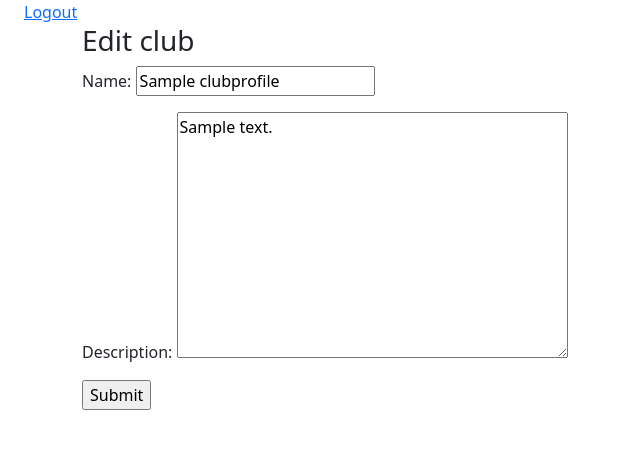
After one commit to joisemp/club_management_softwore, a Django app: page /clubs/1/edit in a window 1280 px wide. The commit adds this page. Shown: the top 449 px of the page, without its empty margins (0-640 px from the left). Run offline with Django 3.2, Linux system fonts and the light colour scheme; tables that the repository leaves empty hold one stand-in row (values such as "Sample post").

Commit message:
Created club edit view

```diff
--- a/clubs/forms.py
+++ b/clubs/forms.py
@@ -1,10 +1,20 @@
 from django import forms
 from . models import ClubProfile
 
-class ClubDetailForm(forms.ModelForm):
+
+class ClubCreateForm(forms.ModelForm):
     class Meta:
         model = ClubProfile
         fields = [
             'name',
             'description',
         ]
+
+
+class ClubEditForm(forms.ModelForm):
+    class Meta:
+        model = ClubProfile
+        fields = [
+            'name',
+            'description',
+        ]
--- a/clubs/templates/clubs/clubs.html
+++ b/clubs/templates/clubs/clubs.html
@@ -15,7 +15,7 @@
             <h3>{{ club.name }}</h3>
             <p>{{ club.description }}</p>
             <div class="d-flex">
-                <a href="#" class="m-2">
+                <a href="{% url 'clubs:club-edit' club.pk %}" class="m-2">
                     <button class="btn btn-primary">Edit</button>
                 </a>
                 <a href="#" class="m-2">
--- /dev/null
+++ b/clubs/templates/clubs/edit_club.html
@@ -0,0 +1,20 @@
+{% extends 'base.html' %}
+
+{% block content %}
+
+<div class="container">
+    <h3>Edit club</h3>
+
+    <form method="POST" enctype="multipart/form-data">
+
+        <!-- Security token -->
+        {% csrf_token %}
+
+        <!-- Using the formset -->
+        {{ form.as_p }}
+
+        <input type="submit" value="Submit">
+    </form>
+</div>
+
+{% endblock content %}
--- a/clubs/urls.py
+++ b/clubs/urls.py
@@ -8,4 +8,5 @@ urlpatterns = [
     path("", views.clubs_list, name="club-list"),
     path("create", views.club_create_view, name="club-create"),
     path("<id>", views.club_detail_view, name="club-detail"),
+    path("<id>/edit", views.club_edit_view, name="club-edit"),
 ]
--- a/clubs/views.py
+++ b/clubs/views.py
@@ -3,7 +3,7 @@ from django.urls import reverse
 from .models import ClubProfile
 from django.template import loader
 from django.http import HttpResponse, HttpResponseRedirect
-from .forms import ClubDetailForm
+from .forms import ClubCreateForm, ClubEditForm
 
 
 def clubs_list(request):
@@ -16,7 +16,7 @@ def clubs_list(request):
 def club_create_view(request):
     template = loader.get_template('clubs/create_club.html')
     context = {}
-    form = ClubDetailForm(request.POST or None)
+    form = ClubCreateForm(request.POST or None)
     if form.is_valid():
         form.save()
         return HttpResponseRedirect(reverse('clubs:club-list'))
@@ -29,3 +29,15 @@ def club_detail_view(request, id):
     context = {}
     context['club'] = ClubProfile.objects.get(id=id)
     return HttpResponse(template.render(context, request))
+
+
+def club_edit_view(request, id):
+    template = loader.get_template('clubs/edit_club.html')
+    context = {}
+    club = ClubProfile.objects.get(id = id)
+    form = ClubEditForm(request.POST or None, instance = club)
+    if form.is_valid():
+        instance = form.save()
+        return HttpResponseRedirect(reverse('clubs:club-detail', args=[instance.pk]))
+    context['form'] = form
+    return HttpResponse(template.render(context, request))
```
